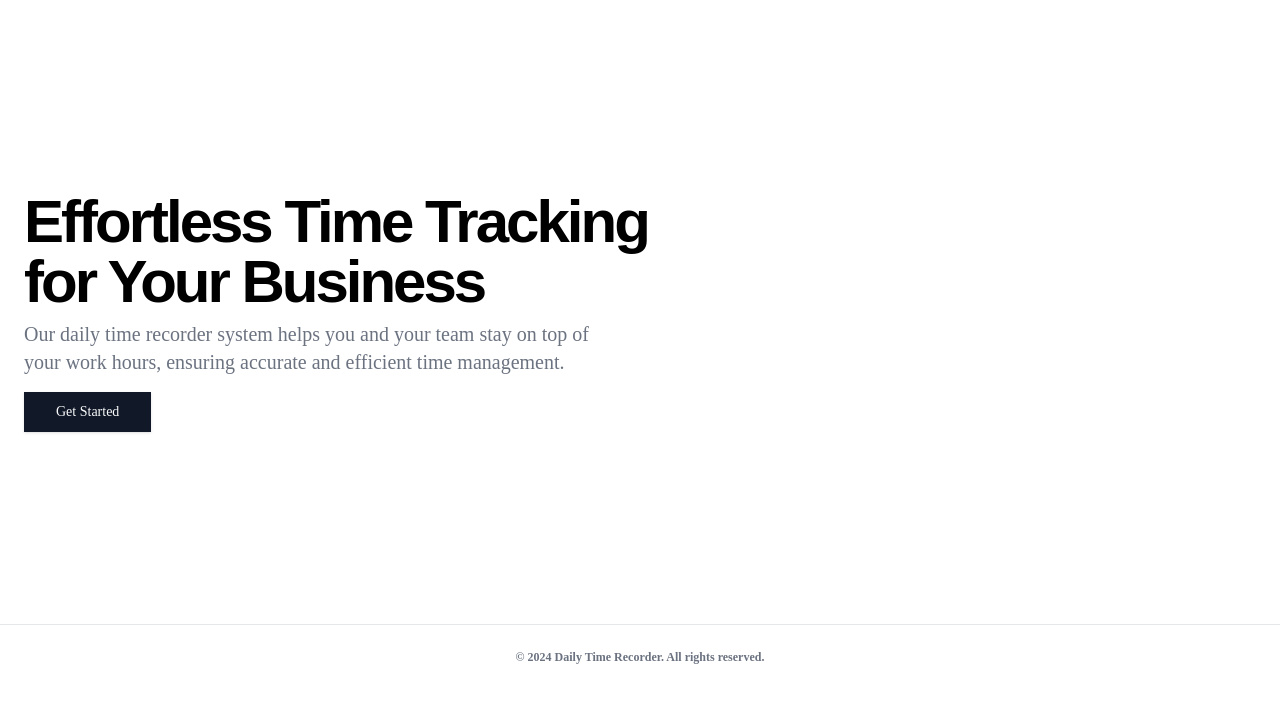
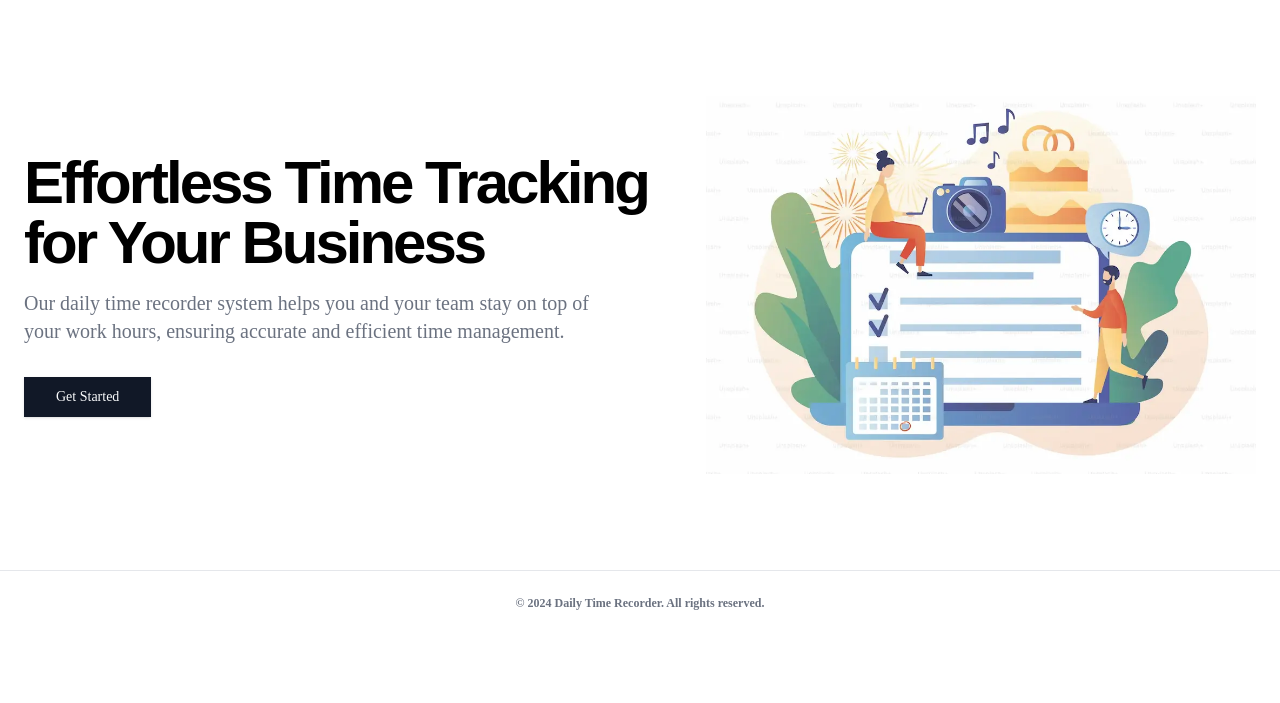
Before and after one commit to syjem/daily-time-recorder-system, a Flask app: page / in a window 1280 px wide. Shown: the part 56-759 px from the top of the page. Run offline with Flask 3, Linux system fonts and the light colour scheme; some libraries are stand-ins or nearby versions.

Commit message:
update template designs

```diff
--- a/src/static/css/styles.css
+++ b/src/static/css/styles.css
@@ -44,7 +44,7 @@ h6 {
   width: 0;
   height: 3px;
   border-radius: 5px;
-  background-image: linear-gradient(#ff8259, #ffa751);
+  background-image: linear-gradient(#4facfe, #00f2fe);
   z-index: 9999;
   transition: width 0.2s ease-out;
 }
--- a/src/static/dist/css/index.css
+++ b/src/static/dist/css/index.css
@@ -1244,6 +1244,10 @@ input:checked + .toggle-bg {
   margin-top: 1rem;
 }
 
+.mt-8 {
+  margin-top: 2rem;
+}
+
 .block {
   display: block;
 }
@@ -2950,11 +2924,6 @@ h6 {
     padding-top: 0px;
     padding-bottom: 0px;
   }
-
-  .lg\:py-32 {
-    padding-top: 8rem;
-    padding-bottom: 8rem;
-  }
 }
 
 @media (min-width: 1280px) {
@@ -2964,11 +2933,6 @@ h6 {
 
   .xl\:p-0 {
     padding: 0px;
-  }
-
-  .xl\:py-48 {
-    padding-top: 12rem;
-    padding-bottom: 12rem;
   }
 
   .xl\:text-6xl\/none {
--- /dev/null
+++ b/src/templates/includes/toast.html
@@ -0,0 +1,61 @@
+<!-- Flash message display -->
+{% with messages = get_flashed_messages(with_categories=true) %} {% if messages
+%}
+<div
+  id="toast"
+  class="fixed top-5 right-5 z-50 flex flex-col gap-2 opacity-0 w-full max-w-sm text-gray-500 bg-white rounded-lg shadow-md dark:text-gray-400 dark:bg-gray-800"
+  role="alert">
+  {% for category, message in messages %}
+  <div
+    style="border-color: {{ category }}"
+    class="border p-4 flex items-center rounded-lg">
+    <p style="color: {{ category }};" class="text-sm font-medium">
+      {{ message }}
+    </p>
+    <div class="flex items-center ms-auto space-x-2 rtl:space-x-reverse">
+      <button
+        style="color: {{ category }}"
+        type="button"
+        class="ms-auto -mx-1.5 -my-1.5 bg-white rounded-lg focus:ring-2 focus:ring-gray-300 p-1.5 hover:bg-gray-100 inline-flex items-center justify-center h-8 w-8 dark:text-gray-500 dark:hover:text-white dark:bg-gray-800 dark:hover:bg-gray-700"
+        data-dismiss-target="#toast"
+        aria-label="Close">
+        <span class="sr-only">Close</span>
+        <svg
+          class="w-3 h-3"
+          aria-hidden="true"
+          xmlns="http://www.w3.org/2000/svg"
+          fill="none"
+          viewBox="0 0 14 14">
+          <path
+            stroke="currentColor"
+            stroke-linecap="round"
+            stroke-linejoin="round"
+            stroke-width="2"
+            d="m1 1 6 6m0 0 6 6M7 7l6-6M7 7l-6 6" />
+        </svg>
+      </button>
+    </div>
+  </div>
+  {% endfor %}
+</div>
+<script>
+  document.addEventListener('DOMContentLoaded', () => {
+    const toast = document.getElementById('toast');
+    toast.classList.add('transform', '-translate-y-10');
+    setTimeout(() => {
+      toast.classList.remove('opacity-0', '-translate-y-10');
+      toast.classList.add(
+        'opacity-100',
+        'translate-y-0',
+        'transition-transform',
+        'duration-300',
+        'ease-in-out'
+      );
+    }, 100);
+    setTimeout(() => {
+      toast.classList.add('opacity-0', 'transition-opacity', 'duration-300');
+      toast.remove();
+    }, 5000);
+  });
+</script>
+{% endif %} {% endwith %}
--- a/src/templates/index.html
+++ b/src/templates/index.html
@@ -1,11 +1,11 @@
 {% extends "layout.html" %} {% block title %} Daily Time Recorder {% endblock %}
 {% block main %}
-<section class="w-full py-12 md:py-24 lg:py-32 xl:py-48">
+<section class="w-full py-12 md:py-24">
   <div class="container px-4 md:px-6">
     <div
       class="grid gap-6 lg:grid-cols-[1fr_400px] lg:gap-12 xl:grid-cols-[1fr_550px]">
-      <div class="flex flex-col justify-center space-y-4">
-        <div class="space-y-2">
+      <div class="flex flex-col justify-center space-y-4 gap-4">
+        <div class="space-y-4">
           <h1
             class="text-3xl font-bold tracking-tighter sm:text-5xl xl:text-6xl/none">
             Effortless Time Tracking for Your Business
@@ -15,7 +15,7 @@
             of your work hours, ensuring accurate and efficient time management.
           </p>
         </div>
-        <div>
+        <div class="mt-8">
           <a
             class="inline-flex h-10 items-center justify-center bg-gray-900 px-8 text-sm font-medium text-gray-50 shadow transition-colors hover:bg-gray-900/90 focus-visible:outline-none focus-visible:ring-1 focus-visible:ring-gray-950 disabled:pointer-events-none disabled:opacity-50 dark:bg-gray-50 dark:text-gray-900 dark:hover:bg-gray-50/90 dark:focus-visible:ring-gray-300"
             href="{{ url_for('sign_in') }}"
@@ -23,6 +23,11 @@
           >
         </div>
       </div>
+      <div class="">
+        <img
+          src="{{url_for('static', filename='assets/time-illustration.webp')}}"
+          alt="Hero Illustration" />
+      </div>
     </div>
   </div>
 </section>
--- a/src/templates/layout.html
+++ b/src/templates/layout.html
@@ -14,71 +14,8 @@
   </head>
   <body>
     <div id="progress-bar"></div>
-    <!-- Flash message display -->
-    {% with messages = get_flashed_messages(with_categories=true) %} {% if
-    messages %}
-    <div
-      id="toast"
-      class="fixed top-5 right-5 z-50 flex flex-col gap-2 opacity-0 w-full max-w-sm text-gray-500 bg-white rounded-lg shadow-md dark:text-gray-400 dark:bg-gray-800"
-      role="alert">
-      {% for category, message in messages %}
-      <div
-        style="border-color: {{ category }}"
-        class="border p-4 flex items-center rounded-lg">
-        <p style="color: {{ category }};" class="text-sm font-medium">
-          {{ message }}
-        </p>
-        <div class="flex items-center ms-auto space-x-2 rtl:space-x-reverse">
-          <button
-            style="color: {{ category }}"
-            type="button"
-            class="ms-auto -mx-1.5 -my-1.5 bg-white rounded-lg focus:ring-2 focus:ring-gray-300 p-1.5 hover:bg-gray-100 inline-flex items-center justify-center h-8 w-8 dark:text-gray-500 dark:hover:text-white dark:bg-gray-800 dark:hover:bg-gray-700"
-            data-dismiss-target="#toast"
-            aria-label="Close">
-            <span class="sr-only">Close</span>
-            <svg
-              class="w-3 h-3"
-              aria-hidden="true"
-              xmlns="http://www.w3.org/2000/svg"
-              fill="none"
-              viewBox="0 0 14 14">
-              <path
-                stroke="currentColor"
-                stroke-linecap="round"
-                stroke-linejoin="round"
-                stroke-width="2"
-                d="m1 1 6 6m0 0 6 6M7 7l6-6M7 7l-6 6" />
-            </svg>
-          </button>
-        </div>
-      </div>
-      {% endfor %}
-    </div>
-    <script>
-      document.addEventListener('DOMContentLoaded', () => {
-        const toast = document.getElementById('toast');
-        toast.classList.add('transform', '-translate-y-10');
-        setTimeout(() => {
-          toast.classList.remove('opacity-0', '-translate-y-10');
-          toast.classList.add(
-            'opacity-100',
-            'translate-y-0',
-            'transition-transform',
-            'duration-300',
-            'ease-in-out'
-          );
-        }, 100);
-        setTimeout(() => {
-          toast.classList.add(
-            'opacity-0',
-            'transition-opacity',
-            'duration-300'
-          );
-          toast.remove();
-        }, 5000);
-      });
-    </script>
-    {% endif %} {% endwith %}
+
+    {% include "includes/toast.html" %}
 
     <div class="flex flex-col min-h-[100dvh] container mx-auto">
       {% if not session.get('user_id') %}
```
Also changed, not shown: other parts of src/static/dist/css/index.css (+6 -36 lines), src/static/assets/time-illustration.webp (added).
